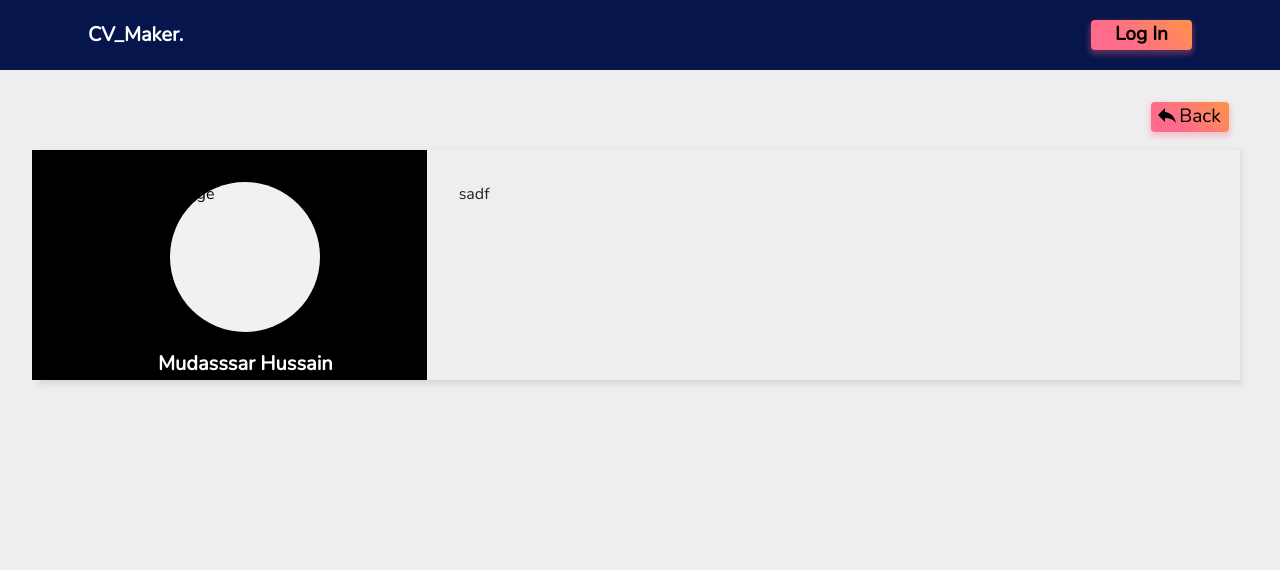
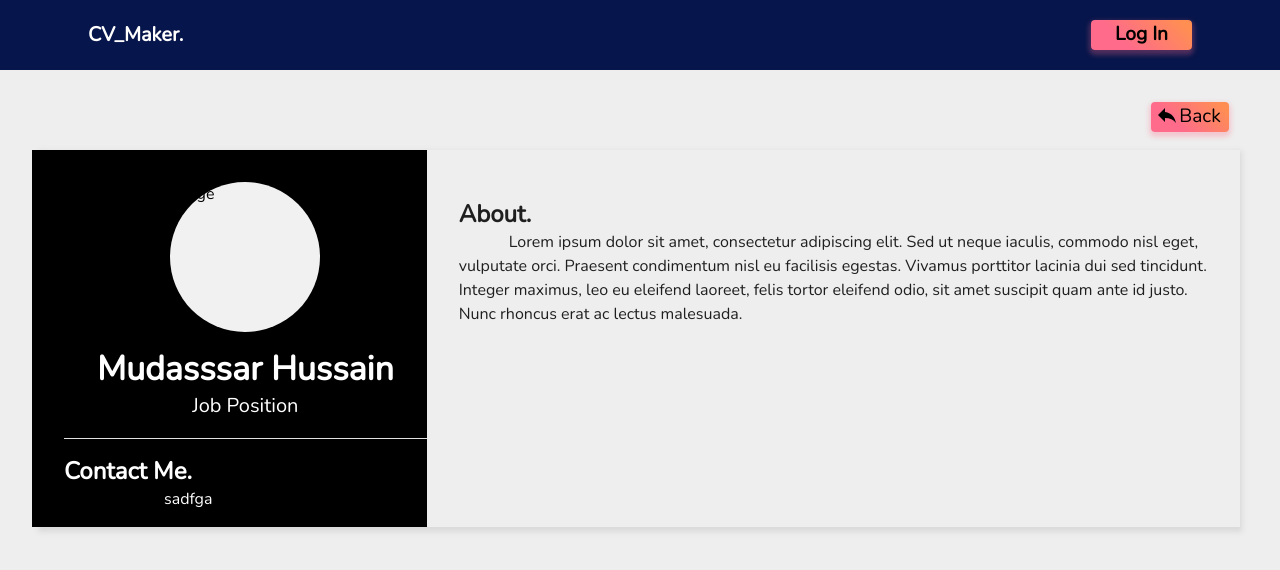
Before and after one commit to ProgrammingWithMudassar/CV_Maker_Project, a React (Vite) app: page /resume/cv in a window 1280 px wide. Shown: the top 570 px of the page. Built offline with nearby package versions, Linux system fonts and the light colour scheme; a web font is replaced by a local one.

Commit message:
update code.

```diff
--- a/src/Pages/CVs/CV1.jsx
+++ b/src/Pages/CVs/CV1.jsx
@@ -1,5 +1,5 @@
 import React from 'react'
-import { Container, Box, Button, Grid, Typography } from '@mui/material'
+import { Container, Box, Button, Grid, Typography, Divider } from '@mui/material'
 import { Link } from 'react-router-dom'
 import ReplyIcon from '@mui/icons-material/Reply';
 import '../Style.css'
@@ -17,15 +17,36 @@ const CV1 = () => {
       </Box>
       <Container className='CV_container'>
         <Grid container spacing={4} >
-            <Grid item xs={4} textAlign='left' backgroundColor='#000' color="#fff">
+          <Grid item xs={4} textAlign='left' backgroundColor='#000' color="#fff" pb={2}>
             <Box className="ImgBoxInCv">
               <Typography variant="body1" color="initial">Image</Typography>
             </Box>
             <Box textAlign='center' mt={2}>
-                <Typography variant="h6" fontWeight={600}>Mudasssar Hussain</Typography>
+              <Typography variant="h4" fontWeight={600}>Mudasssar Hussain</Typography>
+              <Typography variant="h6" >Job Position</Typography>
+            </Box>
+            <Divider
+              variant="fullWidth"
+              orientation="horizontal"
+              color="#fff"
+              sx={{my:2}}
+            />
+
+            <Box textAlign='left' mt={2}>
+              <Typography variant="h5" fontWeight={600}>Contact Me.</Typography>
+              <Typography variant="body1" sx={{ textIndent: { xs: "50px", md: '100px' } }}>sadfga</Typography>
+            </Box>
+
+          </Grid>
+          <Grid item xs={8} textAlign='left'>
+          <Box mt={2}>
+              <Typography variant="h5" fontWeight={600}>About.</Typography>
+              <Typography variant="body1" sx={{ textIndent: { xs: "50px"} }}>Lorem ipsum dolor sit amet, consectetur adipiscing elit. Sed ut neque iaculis,
+               commodo nisl eget, vulputate orci. Praesent condimentum nisl eu facilisis egestas.
+               Vivamus porttitor lacinia dui sed tincidunt. Integer maximus, leo eu eleifend laoreet,
+               felis tortor eleifend odio, sit amet suscipit quam ante id justo. Nunc rhoncus erat ac lectus malesuada.</Typography>
             </Box>
           </Grid>
-            <Grid item xs={8} textAlign='left'>sadf</Grid>
         </Grid>
       </Container>
     </Box>
```
Lines whose indentation alone changed are shown as unchanged.
